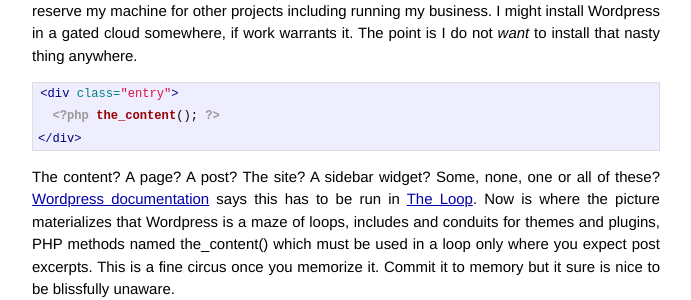
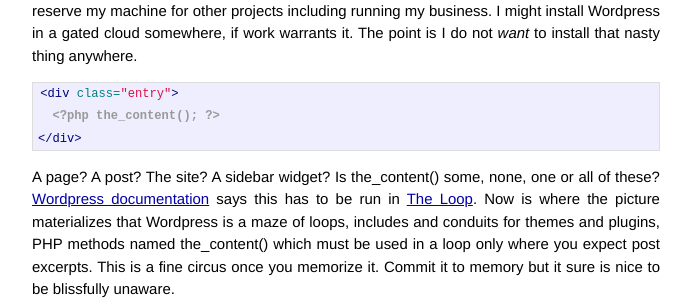
Before and after one commit to AirDisa/airdisa.github.io, a Jekyll site: the page built from _posts/2013-12-29-wordpress-horror.md, in a window 1280 px wide. Shown: the part 516-816 px from the top of the page, without its empty margins (294-985 px from the left). Built offline with Jekyll 4.4.1, drawn with Linux system fonts in a browser that asks for light colours; Markdown is read by kramdown in place of the engine named in the settings.

Commit message:
[0.1.12 Blog] Edit 2013-12-29

```diff
--- a/_posts/2013-12-29-wordpress-horror.md
+++ b/_posts/2013-12-29-wordpress-horror.md
@@ -14,13 +14,13 @@
 
 Whenever I code a theme or plugin and Wordpress is not installed, I quickly pay a time toll tax. That is, editing code using built-in fields only take you so far. Full-blown theme or plugin design is best done with a running copy of Wordpress. I really dislike this, it makes me irritable. I reserve my machine for other projects including running my business. I might install Wordpress in a gated cloud somewhere, if work warrants it. The point is I do not *want* to install that nasty thing anywhere.
 
-{% highlight php %}
+{% highlight html %}
 <div class="entry">
   <?php the_content(); ?>
 </div>
 {% endhighlight %}
 
-The content? A page? A post? The site? A sidebar widget? Some, none, one or all of these? [Wordpress documentation][codex] says this has to be run in [The Loop][the_loop]. Now is where the picture materializes that Wordpress is a maze of loops, includes and conduits for themes and plugins, PHP methods named the_content() which must be used in a loop only where you expect post excerpts. This is a fine circus once you memorize it. Commit it to memory but it sure is nice to be blissfully unaware.
+A page? A post? The site? A sidebar widget? Is the_content() some, none, one or all of these? [Wordpress documentation][codex] says this has to be run in [The Loop][the_loop]. Now is where the picture materializes that Wordpress is a maze of loops, includes and conduits for themes and plugins, PHP methods named the_content() which must be used in a loop only where you expect post excerpts. This is a fine circus once you memorize it. Commit it to memory but it sure is nice to be blissfully unaware.
 
 That is only where decision horror begins. Loops and includes from a maze of directories separated between core code, theme code and plugin code quickly overwhelms any better sense of organization. There is always rationale (excuses!) behind the myriad hooks. Jekyll is a simple thing of beauty compared. Rogue galleries of criminally-coded plugins and themes giddy people innocently install too easily, a galaxy of veritable malware. Find hidden base64 encoded links to casinos!
 
```
Also changed, not shown: 1 other file.
